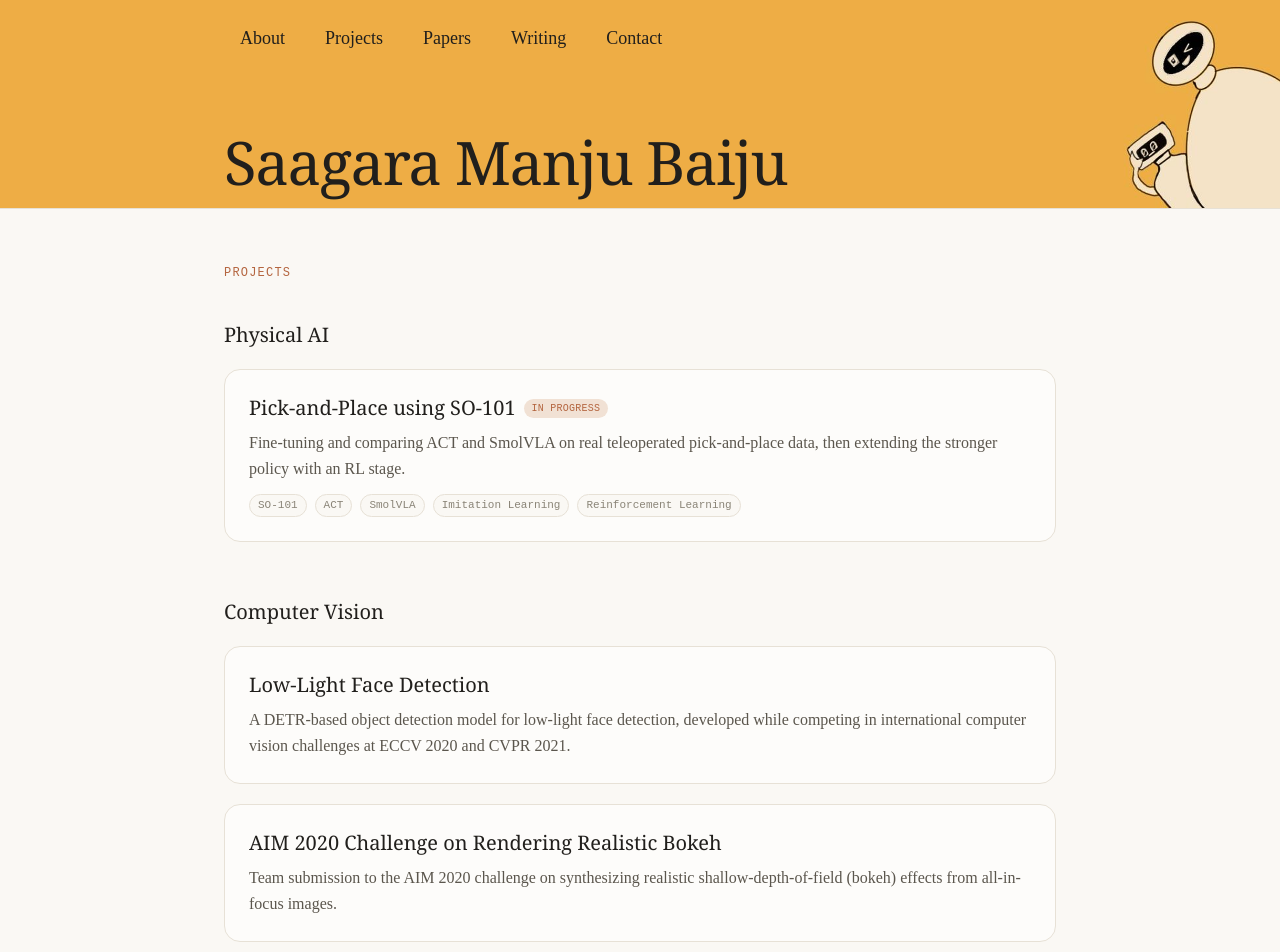
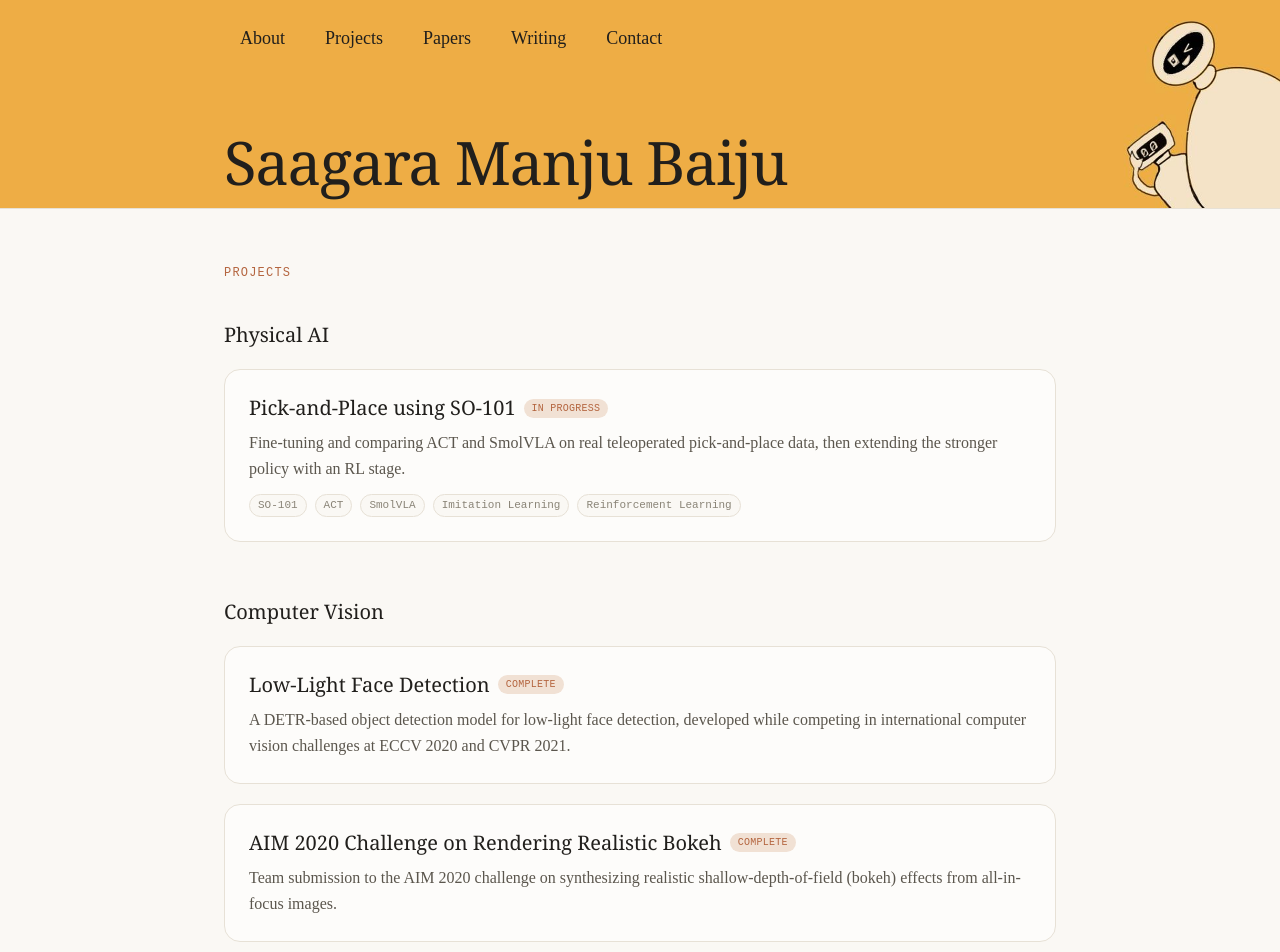
Before and after one commit to SaagaraMB/saagara-portfolio, a Next.js app: page /projects in a window 1280 px wide. Shown: the top 952 px of the page. Built offline with nearby package versions, Linux system fonts and the light colour scheme.

Commit message:
Add Complete status badges to Low-Light Face Detection and Bokeh cards

```diff
--- a/app/projects/page.tsx
+++ b/app/projects/page.tsx
@@ -27,9 +27,14 @@ export default function ProjectsPage() {
         <h2 className="font-display text-xl text-ink mb-5">Computer Vision</h2>
         <div className="space-y-5">
           <div className="p-6 rounded-2xl border border-line bg-white/60">
-            <h3 className="font-display text-xl text-ink mb-2">
-              Low-Light Face Detection
-            </h3>
+            <div className="flex items-center flex-wrap gap-2 mb-2">
+              <h3 className="font-display text-xl text-ink">
+                Low-Light Face Detection
+              </h3>
+              <span className="font-mono text-[10px] tracking-wide uppercase px-2 py-0.5 rounded-full bg-accent-soft text-accent">
+                Complete
+              </span>
+            </div>
             <p className="text-ink2 leading-relaxed">
               A DETR-based object detection model for low-light face
               detection, developed while competing in international computer
@@ -40,9 +45,14 @@ export default function ProjectsPage() {
             href={`/papers/${bokehPaper.slug}`}
             className="block p-6 rounded-2xl border border-line bg-white/60 hover:border-accent transition-colors"
           >
-            <h3 className="font-display text-xl text-ink mb-2">
-              {bokehPaper.title}
-            </h3>
+            <div className="flex items-center flex-wrap gap-2 mb-2">
+              <h3 className="font-display text-xl text-ink">
+                {bokehPaper.title}
+              </h3>
+              <span className="font-mono text-[10px] tracking-wide uppercase px-2 py-0.5 rounded-full bg-accent-soft text-accent">
+                Complete
+              </span>
+            </div>
             <p className="text-ink2 leading-relaxed">{bokehPaper.summary}</p>
           </Link>
           <ProjectCard entry={craterProject} />
```
